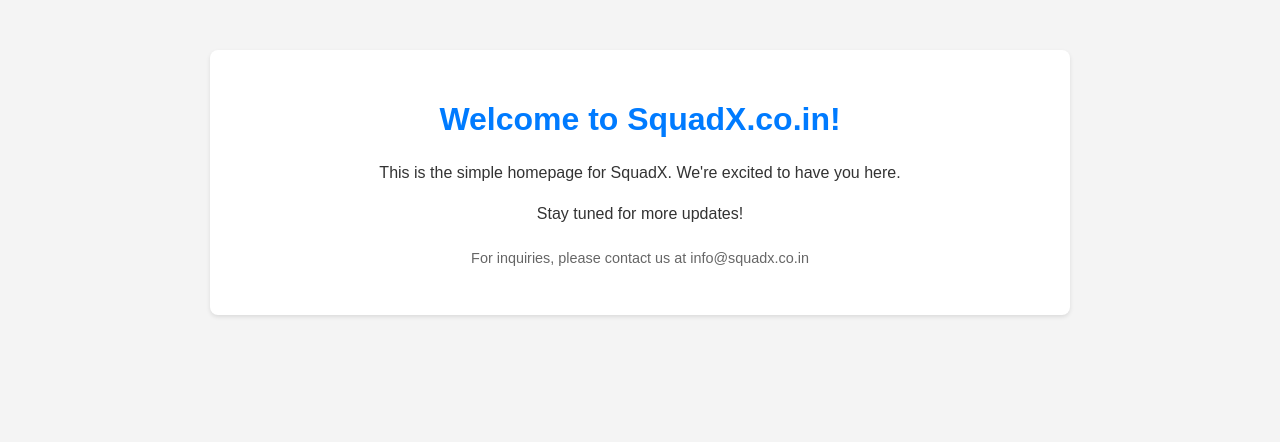
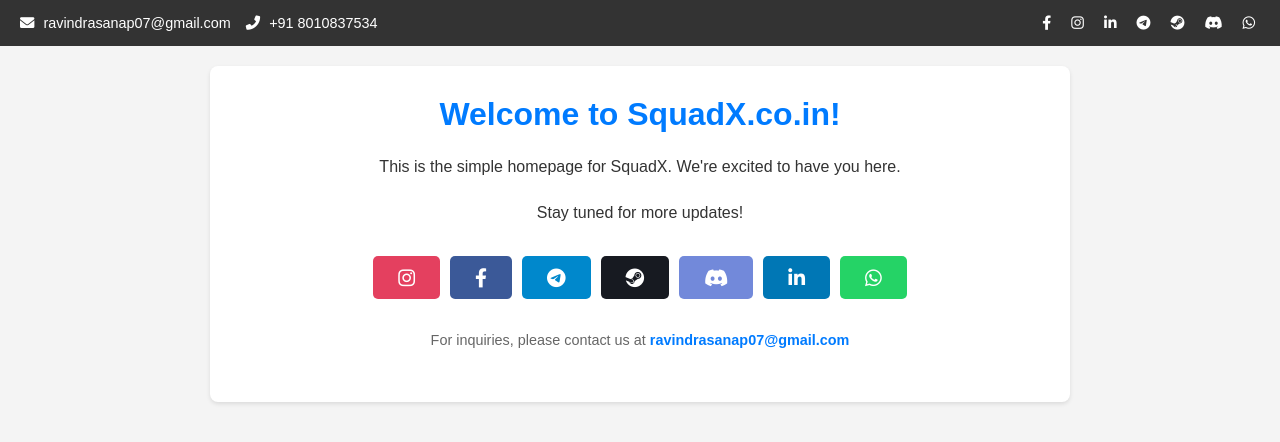
Before and after one commit to Squadx07/squadx.co.in, a plain HTML site: page index.html in a window 1280 px wide. Drawn offline with Linux system fonts and the light colour scheme.

Commit message:
Update index.html

```diff
--- a/index.html
+++ b/index.html
@@ -4,18 +4,20 @@
     <meta charset="UTF-8">
     <meta name="viewport" content="width=device-width, initial-scale=1.0">
     <title>Welcome to SquadX</title>
+    <link rel="stylesheet" href="https://cdnjs.cloudflare.com/ajax/libs/font-awesome/6.0.0-beta3/css/all.min.css">
     <style>
+        /* --- General Body and Container Styles --- */
         body {
             font-family: Arial, sans-serif;
             margin: 0;
-            padding: 50px;
+            padding: 0; /* Remove body padding, will add to content */
             background-color: #f4f4f4;
             color: #333;
             text-align: center;
         }
         .container {
             max-width: 800px;
-            margin: 0 auto;
+            margin: 20px auto; /* Add margin top/bottom */
             background-color: #fff;
             padding: 30px;
             border-radius: 8px;
@@ -23,24 +25,136 @@
         }
         h1 {
             color: #007bff;
+            margin-top: 0; /* Remove default h1 top margin */
         }
         p {
             line-height: 1.6;
+            margin-bottom: 20px;
         }
+
+        /* --- Top Bar Styling (inspired by theme, but simplified) --- */
+        .top-bar {
+            background-color: #333; /* Dark background */
+            color: white;
+            padding: 10px 20px;
+            display: flex;
+            justify-content: space-between; /* Space out left and right elements */
+            align-items: center;
+            flex-wrap: wrap; /* Allow wrapping on small screens */
+        }
+        .top-bar-left, .top-bar-right {
+            display: flex;
+            align-items: center;
+            gap: 15px; /* Space between items */
+            flex-wrap: wrap;
+            margin: 5px 0; /* Some margin for wrapped items */
+        }
+        .top-bar-left a, .top-bar-right a {
+            color: white;
+            text-decoration: none;
+            font-size: 0.9em;
+            transition: color 0.3s ease;
+        }
+        .top-bar-left a:hover, .top-bar-right a:hover {
+            color: #007bff; /* Highlight on hover */
+        }
+        .top-bar-left i, .top-bar-right i {
+            margin-right: 5px; /* Space between icon and text */
+        }
+
+        /* --- Contact Info at Bottom --- */
         .contact-info {
-            margin-top: 20px;
+            margin-top: 30px;
             font-size: 0.9em;
             color: #666;
         }
+        .contact-info a {
+            color: #007bff;
+            text-decoration: none;
+            font-weight: bold;
+        }
+        .contact-info a:hover {
+            text-decoration: underline;
+        }
+
+        /* --- Social Buttons (Main Section) --- */
+        .social-buttons {
+            margin-top: 30px;
+            display: flex;
+            flex-wrap: wrap;
+            justify-content: center;
+            gap: 10px;
+        }
+        .social-button {
+            display: inline-flex;
+            align-items: center;
+            justify-content: center;
+            padding: 12px 25px;
+            background-color: #007bff; /* Default button color */
+            color: white;
+            text-decoration: none;
+            border-radius: 5px;
+            font-weight: bold;
+            font-size: 1.2em; /* Icon size */
+            transition: background-color 0.3s ease;
+            white-space: nowrap;
+        }
+        .social-button:hover {
+            background-color: #0056b3;
+        }
+
+        /* Specific colors for social media platforms */
+        .social-button.instagram { background-color: #E4405F; }
+        .social-button.instagram:hover { background-color: #C13584; }
+        .social-button.facebook { background-color: #3B5998; }
+        .social-button.facebook:hover { background-color: #2D4373; }
+        .social-button.linkedin { background-color: #0077B5; }
+        .social-button.linkedin:hover { background-color: #005f9b; }
+        .social-button.telegram { background-color: #0088CC; }
+        .social-button.telegram:hover { background-color: #007bb5; }
+        .social-button.steam { background-color: #171A21; }
+        .social-button.steam:hover { background-color: #0B0E14; }
+        .social-button.discord { background-color: #7289DA; }
+        .social-button.discord:hover { background-color: #677BC4; }
+        .social-button.whatsapp { background-color: #25D366; }
+        .social-button.whatsapp:hover { background-color: #1DA851; }
+
     </style>
 </head>
 <body>
+
+    <div class="top-bar">
+        <div class="top-bar-left">
+            <a href="mailto:ravindrasanap07@gmail.com"><i class="fas fa-envelope"></i> ravindrasanap07@gmail.com</a>
+            <a href="tel:+918010837534"><i class="fas fa-phone-alt"></i> +91 8010837534</a>
+        </div>
+        <div class="top-bar-right">
+            <a href="https://www.facebook.com/share/1AtzuQNVUW/" target="_blank"><i class="fab fa-facebook-f"></i></a>
+            <a href="https://www.instagram.com/s_r_391?igsh=MW1xcmI3ZmxxOXp0eA==" target="_blank"><i class="fab fa-instagram"></i></a>
+            <a href="https://www.linkedin.com/in/ravindra-sanap-41516733a?utm_source=share&utm_campaign=share_via&utm_content=profile&utm_medium=android_app" target="_blank"><i class="fab fa-linkedin-in"></i></a>
+            <a href="https://t.me/r_k_391" target="_blank"><i class="fab fa-telegram-plane"></i></a>
+            <a href="https://steamcommunity.com/id/squadx07/" target="_blank"><i class="fab fa-steam"></i></a>
+            <a href="https://discord.gg/aFSj6nMP" target="_blank"><i class="fab fa-discord"></i></a>
+            <a href="https://wa.me/918010837534" target="_blank"><i class="fab fa-whatsapp"></i></a>
+        </div>
+    </div>
+
     <div class="container">
         <h1>Welcome to SquadX.co.in!</h1>
         <p>This is the simple homepage for SquadX. We're excited to have you here.</p>
         <p>Stay tuned for more updates!</p>
+
+        <div class="social-buttons">
+            <a href="https://www.instagram.com/s_r_391?igsh=MW1xcmI3ZmxxOXp0eA==" target="_blank" class="social-button instagram"><i class="fab fa-instagram"></i></a>
+            <a href="https://www.facebook.com/share/1AtzuQNVUW/" target="_blank" class="social-button facebook"><i class="fab fa-facebook-f"></i></a>
+            <a href="https://t.me/r_k_391" target="_blank" class="social-button telegram"><i class="fab fa-telegram-plane"></i></a>
+            <a href="https://steamcommunity.com/id/squadx07/" target="_blank" class="social-button steam"><i class="fab fa-steam"></i></a>
+            <a href="https://discord.gg/aFSj6nMP" target="_blank" class="social-button discord"><i class="fab fa-discord"></i></a>
+            <a href="https://www.linkedin.com/in/ravindra-sanap-41516733a?utm_source=share&utm_campaign=share_via&utm_content=profile&utm_medium=android_app" target="_blank" class="social-button linkedin"><i class="fab fa-linkedin-in"></i></a>
+            <a href="https://wa.me/918010837534" target="_blank" class="social-button whatsapp"><i class="fab fa-whatsapp"></i></a>
+        </div>
         <div class="contact-info">
-            <p>For inquiries, please contact us at info@squadx.co.in</p>
+            <p>For inquiries, please contact us at <a href="mailto:ravindrasanap07@gmail.com?subject=Hi">ravindrasanap07@gmail.com</a></p>
         </div>
     </div>
 </body>
```
